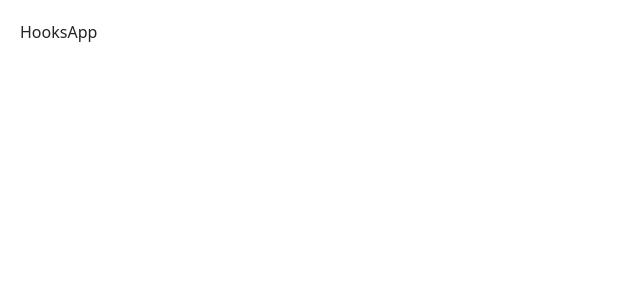
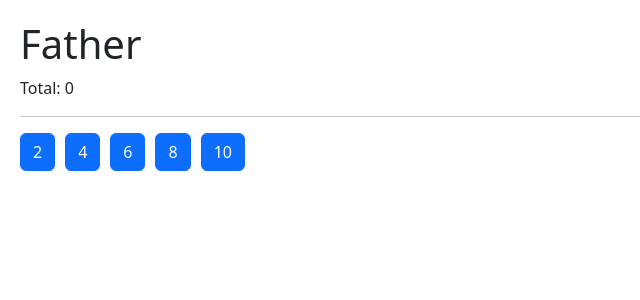
Before and after one commit to soydavidpaucar/react-learning-hooks, a React (Vite) app: page / in a window 1280 px wide. Shown: the top 300 px of the page, without its empty margins (0-640 px from the left). Built offline with nearby package versions, Linux system fonts and the light colour scheme.

Commit message:
:art: created components and imports to understand with a exercise the useCallback and memo hook

```diff
--- /dev/null
+++ b/src/07-memo-work/Child.jsx
@@ -0,0 +1,12 @@
+import React from 'react';
+
+export const Child = React.memo(({ number, increment }) => {
+  console.log('Child component was rendered');
+  return (
+    <>
+      <button className="btn btn-primary mr-3" onClick={() => increment(number)}>
+        {number}
+      </button>
+    </>
+  );
+});
--- /dev/null
+++ b/src/07-memo-work/Father.jsx
@@ -0,0 +1,25 @@
+import { useState, useCallback } from 'react';
+
+import { Child } from './Child';
+
+export const Father = () => {
+  const numbers = [2, 4, 6, 8, 10];
+  const [value, setValue] = useState(0);
+
+  const increment = useCallback((number) => {
+    setValue((value) => value + number);
+  }, []);
+
+  return (
+    <div>
+      <h1>Father</h1>
+      <p>Total: {value}</p>
+
+      <hr />
+
+      {numbers.map((number) => (
+        <Child key={number} number={number} increment={increment} />
+      ))}
+    </div>
+  );
+};
--- a/src/main.jsx
+++ b/src/main.jsx
@@ -3,10 +3,20 @@ import './index.css';
 import React from 'react';
 import ReactDOM from 'react-dom/client';
 
-import { HooksApp } from './HooksApp';
+import { Father } from './07-memo-work/Father';
+
+// import { CallbackHook } from './06-memos/CallbackHook';
+// import { Memorize } from './06-memos/Memorize';
+// import { Layout } from './05-use-layout-effect/Layout';
+// import { FocusScreen } from './04-use-ref/FocusScreen';
+// import { FormWithCustomHook } from './02-use-effect/FormWithCustomHook';
+// import { SimpleForm } from './02-use-effect/SimpleForm';
+// import { CounterWithCustomHook } from './01-use-state/CounterWithCustomHook';
+// import { CounterApp } from './01-use-state/CounterApp';
+// import { HooksApp } from './HooksApp';
 
 ReactDOM.createRoot(document.getElementById('root')).render(
-  <React.StrictMode>
-    <HooksApp />
-  </React.StrictMode>
+  // <React.StrictMode>
+  <Father />
+  // </React.StrictMode>
 );
```
